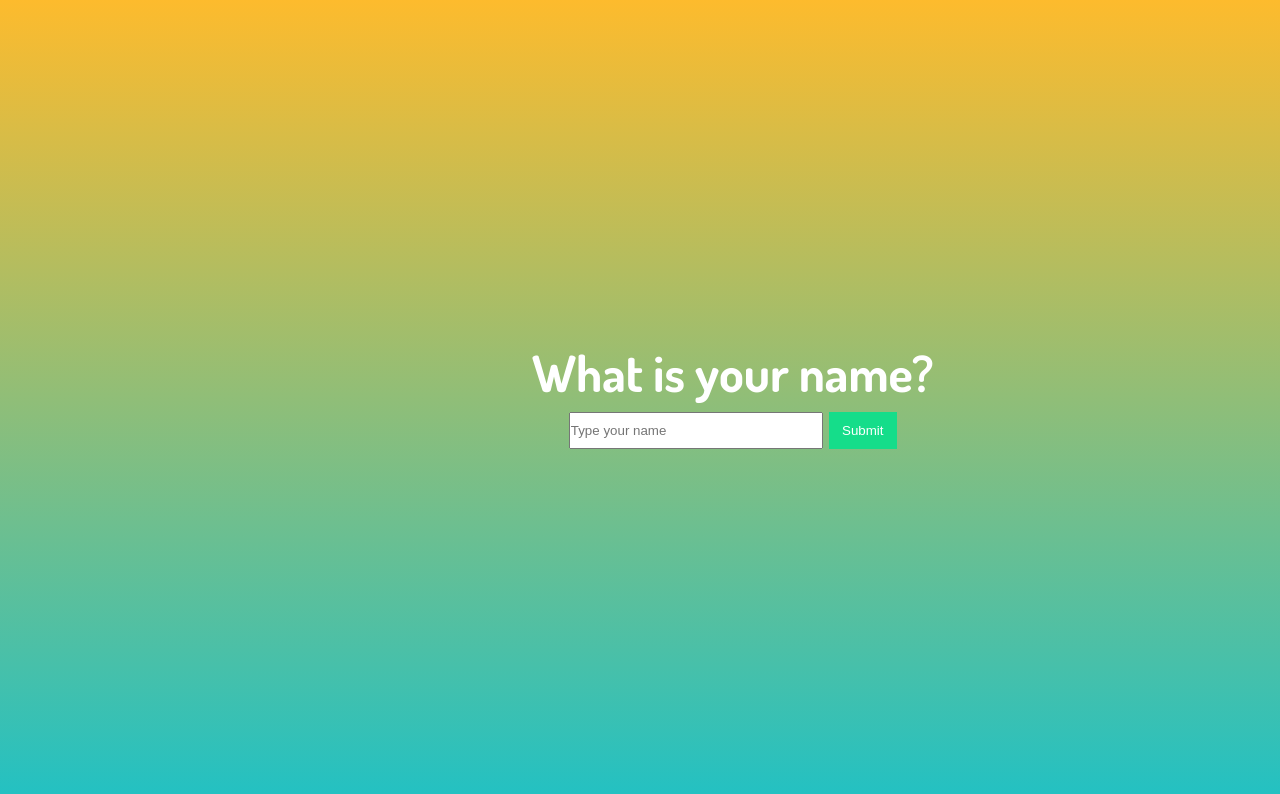
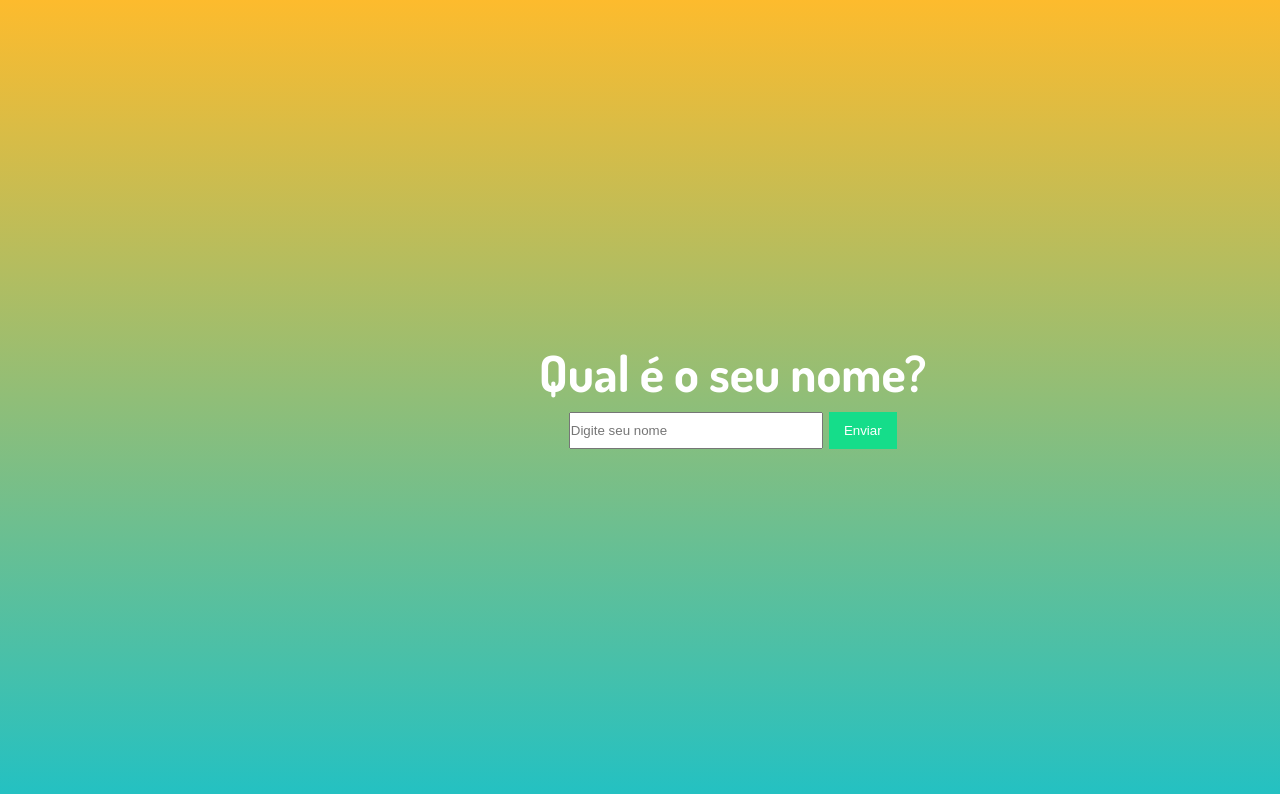
Before and after one commit to ViniciusV4/testes-de-logica, a plain HTML site: page 2-Olá/index.html in a window 1280 px wide. Drawn offline with Linux system fonts and the light colour scheme.

Commit message:
second text update

```diff
--- a/2-Hello/index.html
+++ b/2-Olá/index.html
@@ -4,14 +4,14 @@
     <meta charset="UTF-8">
     <meta name="viewport" content="width=device-width, initial-scale=1.0">
     <link rel="stylesheet" href="style.css">
-    <title>Welcome</title>
+    <title>Bem-vindo</title>
 </head>
 <body>
     <div class="container">
-        <label for="nome" class="name">What is your name?</label>
+        <label for="nome" class="name">Qual é o seu nome?</label>
         <div>
-            <input type="text" id="nome" name="nome" placeholder="Type your name">
-            <button onclick="sent()">Submit</button>
+            <input type="text" id="nome" name="nome" placeholder="Digite seu nome">
+            <button onclick="sent()">Enviar</button>
         </div>
     </div>
       <div id="space">
--- a/2-Hello/main.js
+++ b/2-Olá/main.js
@@ -3,5 +3,5 @@ function sent() {
     let nameValue = namePerson.value
     let textBox = document.getElementById("space")
 
-    textBox.textContent = `Hello ${nameValue}, it's nice to meet you`
+    textBox.textContent = `Olá ${nameValue}, é um prazer te conhecer!`
 }
```
Also changed, not shown: 2-Olá/assets/ola.png (renamed from 2-Hello/assets/ola.png), 2-Olá/assets/qualSeuNome.png (renamed from 2-Hello/assets/qualSeuNome.png), 2-Olá/style.css (renamed from 2-Hello/style.css).
